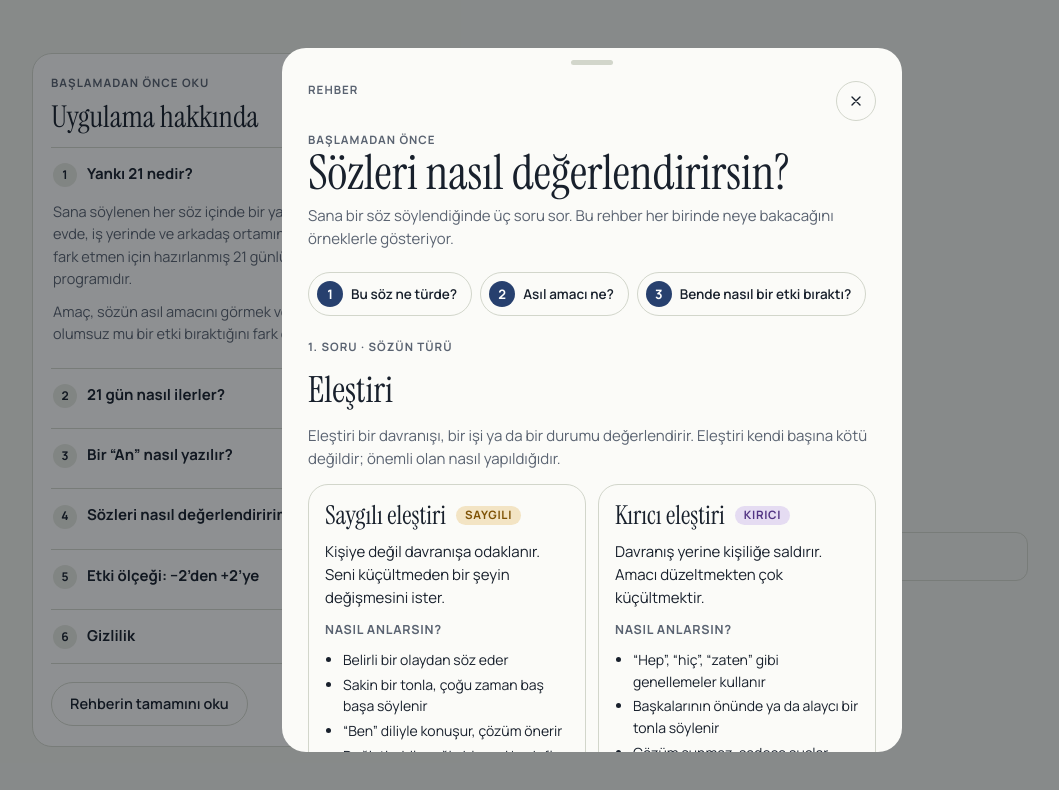
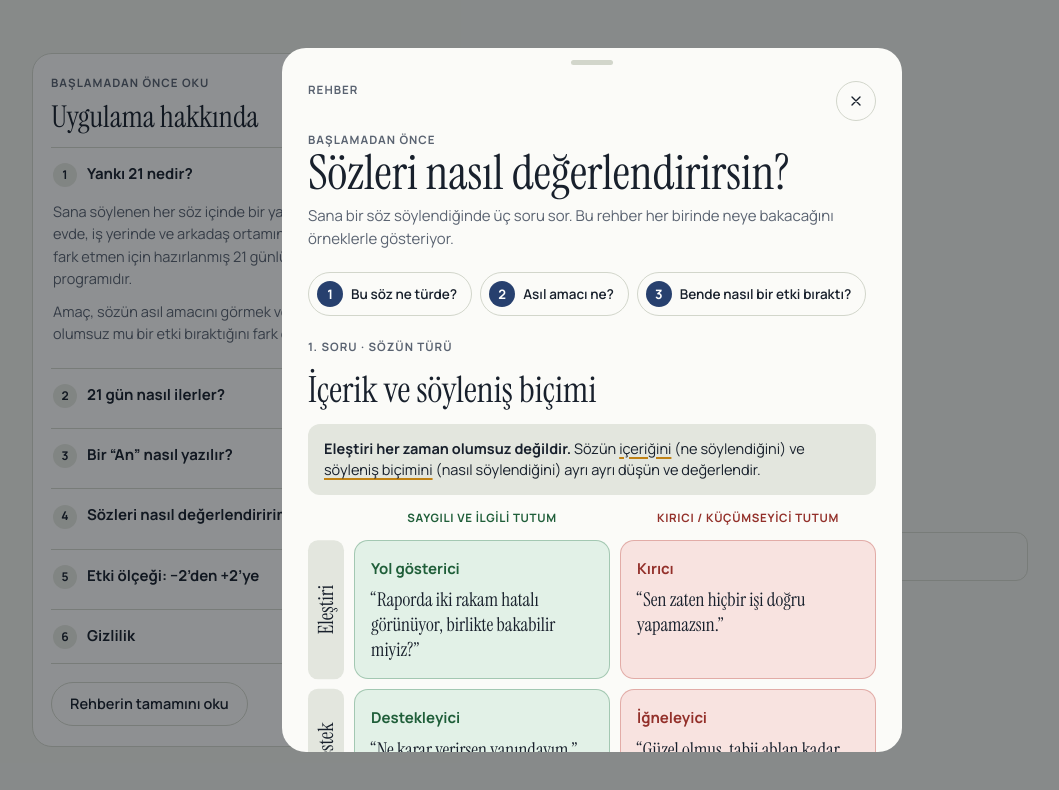
Before and after one commit to edutek2027-bot/21-G-nl-k-Yolculu-um, a plain HTML site: page index.html in a window 1280 px wide. Both pictures are taken after a click on the button "Rehberin tamamını oku". Shown: the whole page, without its empty margins (48-1107 px from the left). Drawn offline with Linux system fonts and the light colour scheme.

Commit message:
Sözleri değerlendirme: içerik ve söyleniş biçimi için 2x2 renkli tablo
Co-Authored-By: Claude Opus 5.5 <noreply@anthropic.com>
Claude-Session: https://claude.ai/code/session_01L1SC1S1EwkWtaAaRJVCsZH

```diff
--- a/index.html
+++ b/index.html
@@ -24,6 +24,7 @@
   --accent:#27406E; --accent-ink:#FFFFFF; --accent-soft:#DCE3F0;
   --pos:#C08214; --pos-ink:#7E5205; --pos-soft:#F3E4C4;
   --neg:#6E4BA8; --neg-ink:#523483; --neg-soft:#E5DCF2;
+  --good:#2E7D4F; --good-ink:#1F5E39; --good-soft:#E2F1E7; --bad:#B8453D; --bad-ink:#93302A; --bad-soft:#F8E3E0;
   --shadow:0 1px 2px rgb(24 32 44 / .05), 0 10px 30px rgb(24 32 44 / .07);
   --f-display:'Instrument Serif','Iowan Old Style',Georgia,'Times New Roman',serif;
   --f-body:'Manrope',system-ui,-apple-system,'Segoe UI',Roboto,sans-serif;
@@ -35,6 +36,7 @@
   --accent:#A9BCF0; --accent-ink:#0E1424; --accent-soft:#25304A;
   --pos:#EDB04B; --pos-ink:#F4C977; --pos-soft:#382C14;
   --neg:#B092E8; --neg-ink:#CBB6F3; --neg-soft:#2A2240;
+  --good:#6CC08D; --good-ink:#8FD3A8; --good-soft:#1C3125; --bad:#E8837A; --bad-ink:#F0A39C; --bad-soft:#3A2220;
   --shadow:0 1px 2px rgb(0 0 0 / .3); color-scheme:dark;
 }}
 :root[data-theme="dark"]{
@@ -42,6 +44,7 @@
   --accent:#A9BCF0; --accent-ink:#0E1424; --accent-soft:#25304A;
   --pos:#EDB04B; --pos-ink:#F4C977; --pos-soft:#382C14;
   --neg:#B092E8; --neg-ink:#CBB6F3; --neg-soft:#2A2240;
+  --good:#6CC08D; --good-ink:#8FD3A8; --good-soft:#1C3125; --bad:#E8837A; --bad-ink:#F0A39C; --bad-soft:#3A2220;
   --shadow:0 1px 2px rgb(0 0 0 / .3); color-scheme:dark;
 }
 *{box-sizing:border-box}
@@ -263,6 +266,20 @@ textarea:focus,input:focus{outline:2px solid var(--accent);outline-offset:0;bord
 .step-h b{display:block;font-family:var(--f-display);font-weight:400;font-size:22px;line-height:1.1}
 .step-h small{color:var(--muted);font-size:13px}
 .resp b{color:var(--ink);font-weight:600}
+.mx-note{padding:14px 16px;border-radius:var(--r-sm);background:var(--surface-2);font-size:14.5px;line-height:1.5;color:var(--ink)}
+.mx-note b{font-weight:700}
+.mx-note u{text-decoration-color:var(--pos);text-decoration-thickness:2px;text-underline-offset:3px}
+.mx{display:grid;grid-template-columns:30px minmax(0,1fr) minmax(0,1fr);gap:8px;align-items:stretch}
+.mx-col{font-size:11.5px;font-weight:800;letter-spacing:.06em;text-transform:uppercase;text-align:center;padding:2px 4px 4px;line-height:1.3;align-self:end}
+.mx-good-t{color:var(--good-ink)} .mx-bad-t{color:var(--bad-ink)}
+.mx-row{writing-mode:vertical-rl;transform:rotate(180deg);display:flex;align-items:center;justify-content:center;font-family:var(--f-display);font-size:21px;line-height:1;color:var(--ink);background:var(--surface-2);border-radius:10px;padding:6px 0}
+.mx-cell{border-radius:14px;padding:12px 12px 14px;display:flex;flex-direction:column;gap:8px;min-width:0;border:1px solid}
+.mx-cell b{font-size:15px;font-weight:800}
+.mx-cell blockquote{margin:0;font-family:var(--f-display);font-size:17px;line-height:1.3;color:var(--ink);overflow-wrap:anywhere}
+.mx-good{background:var(--good-soft);border-color:color-mix(in srgb,var(--good) 35%,transparent)} .mx-good b{color:var(--good-ink)}
+.mx-bad{background:var(--bad-soft);border-color:color-mix(in srgb,var(--bad) 35%,transparent)} .mx-bad b{color:var(--bad-ink)}
+.mx-foot{margin:0;font-size:14px;color:var(--muted)} .mx-foot b{color:var(--ink)}
+@media (min-width:700px){.mx-cell blockquote{font-size:19px}.mx{grid-template-columns:36px 1fr 1fr;gap:10px}.mx-cell{padding:16px}}
 /* ---------- settings ---------- */
 .set-list{display:flex;flex-direction:column;gap:14px}
 .field{display:flex;flex-direction:column;gap:6px}
@@ -460,7 +477,7 @@ const DAYS = [
 ];
 const ENVS = [{id:'ev',l:'Ev & Aile'},{id:'arkadas',l:'Arkadaşlar'},{id:'is',l:'İş Yeri'},{id:'diger',l:'Diğerleri'}];
 const TYPES = [
- ['saygili','Saygılı eleştiri','Eleştiri'],['kirici','Kırıcı eleştiri','Eleştiri'],
+ ['saygili','Yol gösterici eleştiri','Eleştiri'],['kirici','Kırıcı eleştiri','Eleştiri'],
  ['destekleyici','Destekleyici','Destek'],['igneleyici','İğneleyici','Destek'],['notr','Nötr','Nötr']];
 const typeL = id => (TYPES.find(t=>t[0]===id)||[,''])[1];
 const INTENTS = [
@@ -719,6 +736,20 @@ function renderInsights(){
 }
 
 /* ================= Rehber ================= */
+function matrixHTML(){
+  const cell = (good, title, q) => `<div class="mx-cell ${good?'mx-good':'mx-bad'}"><b>${title}</b><blockquote>“${q}”</blockquote></div>`;
+  return `<div class="mx-note"><b>Eleştiri her zaman olumsuz değildir.</b> Sözün <u>içeriğini</u> (ne söylendiğini) ve <u>söyleniş biçimini</u> (nasıl söylendiğini) ayrı ayrı düşün ve değerlendir.</div>
+  <div class="mx" role="table" aria-label="Sözün içeriği ve söyleniş biçimi">
+    <span></span><span class="mx-col mx-good-t" role="columnheader">Saygılı ve ilgili tutum</span><span class="mx-col mx-bad-t" role="columnheader">Kırıcı / küçümseyici tutum</span>
+    <span class="mx-row" role="rowheader">Eleştiri</span>
+    ${cell(true,'Yol gösterici','Raporda iki rakam hatalı görünüyor, birlikte bakabilir miyiz?')}
+    ${cell(false,'Kırıcı','Sen zaten hiçbir işi doğru yapamazsın.')}
+    <span class="mx-row" role="rowheader">Destek</span>
+    ${cell(true,'Destekleyici','Ne karar verirsen yanındayım.')}
+    ${cell(false,'İğneleyici','Güzel olmuş, tabii ablan kadar değil.')}
+  </div>
+  <p class="mx-foot"><b>Nötr:</b> Bilgi verir, duygu yükü taşımaz. Örnek: “Toplantı saat üçe alındı.”</p>`;
+}
 function gCard(tag, tone, title, intro, signs, quotes){
   const toneCls = tone>0?'e-pos':tone<0?'e-neg':'e-neu';
   return `<article class="g-card"><h3>${title} <span class="g-tag ${toneCls}">${tag}</span></h3>
@@ -739,10 +770,11 @@ function renderGuide(inSheet){
     <p class="page-intro">Sana bir söz söylendiğinde üç soru sor. Bu rehber her birinde neye bakacağını örneklerle gösteriyor.</p></header>
   <div class="g-steps"><span class="g-step"><b>1</b>Bu söz ne türde?</span><span class="g-step"><b>2</b>Asıl amacı ne?</span><span class="g-step"><b>3</b>Bende nasıl bir etki bıraktı?</span></div>
 
-  <section class="g-sec"><p class="eyebrow">1. Soru · Sözün türü</p><h2>Eleştiri</h2>
+  <section class="g-sec"><p class="eyebrow">1. Soru · Sözün türü</p><h2>İçerik ve söyleniş biçimi</h2>${matrixHTML()}</section>
+  <section class="g-sec"><h2>Eleştiri</h2>
     <p>Eleştiri bir davranışı, bir işi ya da bir durumu değerlendirir. Eleştiri kendi başına kötü değildir; önemli olan nasıl yapıldığıdır.</p>
     <div class="g-pair">
-      ${gCard('Saygılı',1,'Saygılı eleştiri','Kişiye değil davranışa odaklanır. Seni küçültmeden bir şeyin değişmesini ister.',
+      ${gCard('Saygılı',1,'Yol gösterici eleştiri','Kişiye değil davranışa odaklanır. Seni küçültmeden bir şeyin değişmesini ister.',
         ['Belirli bir olaydan söz eder','Sakin bir tonla, çoğu zaman baş başa söylenir','“Ben” diliyle konuşur, çözüm önerir','Değiştirebileceğin bir şeyi hedefler'],
         ['Raporda iki rakam hatalı görünüyor, birlikte bakabilir miyiz?','Toplantıya geç kaldığında beklemek zor oluyor. Bir dahaki sefere haber verebilir misin?'])}
       ${gCard('Kırıcı',-1,'Kırıcı eleştiri','Davranış yerine kişiliğe saldırır. Amacı düzeltmekten çok küçültmektir.',
@@ -994,13 +1026,7 @@ function showOnboarding(){
         <p class="g-sub" style="margin-top:4px">Fark Et</p><ol><li>Nerede? <span class="muted">Ev & Aile, Arkadaşlar, İş Yeri, Diğerleri</span></li><li>Kiminle?</li><li>Ne oldu, ne söyledi? <span class="muted">Yargılamadan, olduğu gibi</span></li><li>Bana ne hissettirdi? <span class="muted">−2 ile +2 arası ve his kelimeleri</span></li></ol>
         <p class="g-sub">Anla</p><ol start="5"><li>Bu söz ne türdeydi?</li><li>Sence asıl amacı neydi?</li><li>Karşımdaki insan ne demek istemiş olabilir?</li></ol>
         <p class="g-sub">Dönüştür</p><ol start="8"><li>Nasıl karşılık verdim ya da vermek isterdim?</li></ol>`)}
-      ${acc(4,'Sözleri nasıl değerlendiririm?',`<div class="mini-t">
-          <b>Saygılı eleştiri</b><span class="q">“Raporda iki rakam hatalı, birlikte bakalım mı?”</span>
-          <b>Kırıcı eleştiri</b><span class="q">“Sen zaten hiçbir işi doğru yapamazsın.”</span>
-          <b>Destekleyici</b><span class="q">“Ne karar verirsen yanındayım.”</span>
-          <b>İğneleyici</b><span class="q">“Güzel olmuş, tabii ablan kadar değil.”</span>
-          <b>Nötr</b><span class="q">“Toplantı saat üçe alındı.”</span></div>
-        <p>Saygılı eleştiri davranışa, kırıcı eleştiri kişiye odaklanır. İğneleyici söz destek gibi görünür ama içinde bir “ama” ya da kıyas taşır.</p>`)}
+      ${acc(4,'Sözleri nasıl değerlendiririm?',matrixHTML())}
       ${acc(5,'Etki ölçeği: −2’den +2’ye',`<p>Kendine sor: “Bu söz bende nasıl bir etki bıraktı?”</p><div class="mini-sc">${scale}</div>`)}
       ${acc(6,'Gizlilik',`<p>Yazdıkların yalnızca kendi cihazında saklanır. Hiçbir sunucuya gönderilmez, kimse göremez.</p>`)}
       <button class="btn" type="button" id="onbFullGuide">Rehberin tamamını oku</button>
--- a/sw.js
+++ b/sw.js
@@ -1,4 +1,4 @@
-const C='yanki21-v6';
+const C='yanki21-v7';
 self.addEventListener('install',e=>{e.waitUntil(caches.open(C).then(c=>c.addAll(['./','./index.html','./icon.svg','./manifest.webmanifest'])));self.skipWaiting();});
 self.addEventListener('activate',e=>e.waitUntil(self.clients.claim()));
 self.addEventListener('fetch',e=>{e.respondWith(fetch(e.request).then(r=>{const cp=r.clone();caches.open(C).then(c=>c.put(e.request,cp)).catch(()=>{});return r;}).catch(()=>caches.match(e.request)));});
```
Also changed, not shown: src/app.html (+36 -10 lines).
